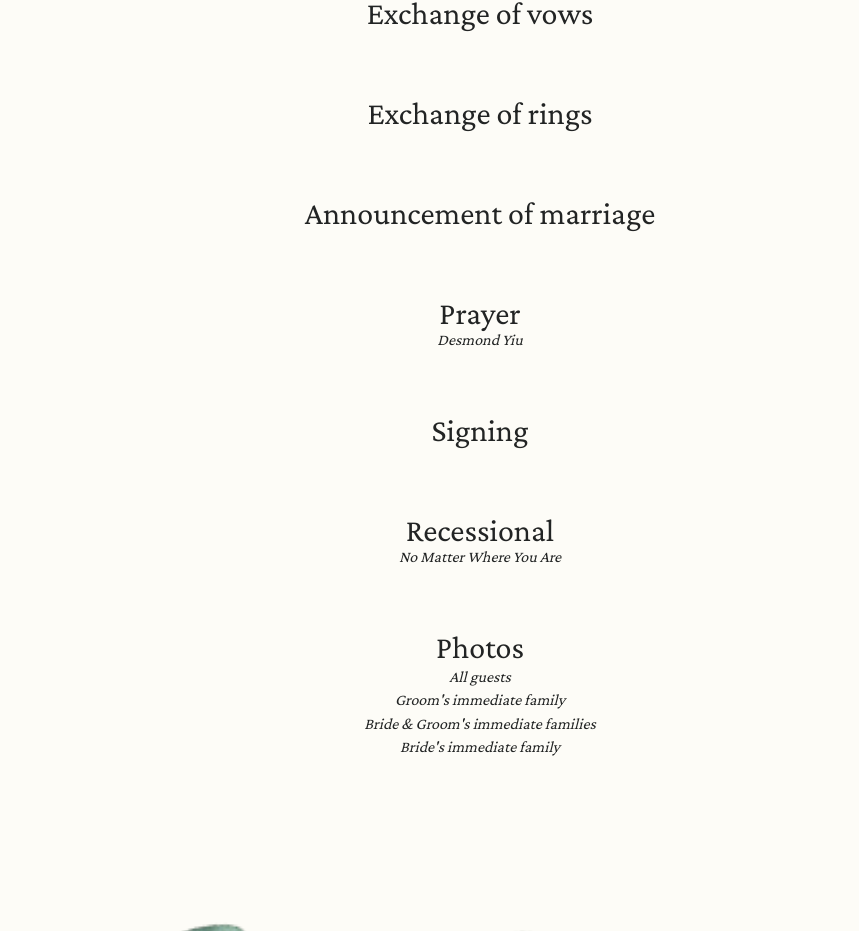
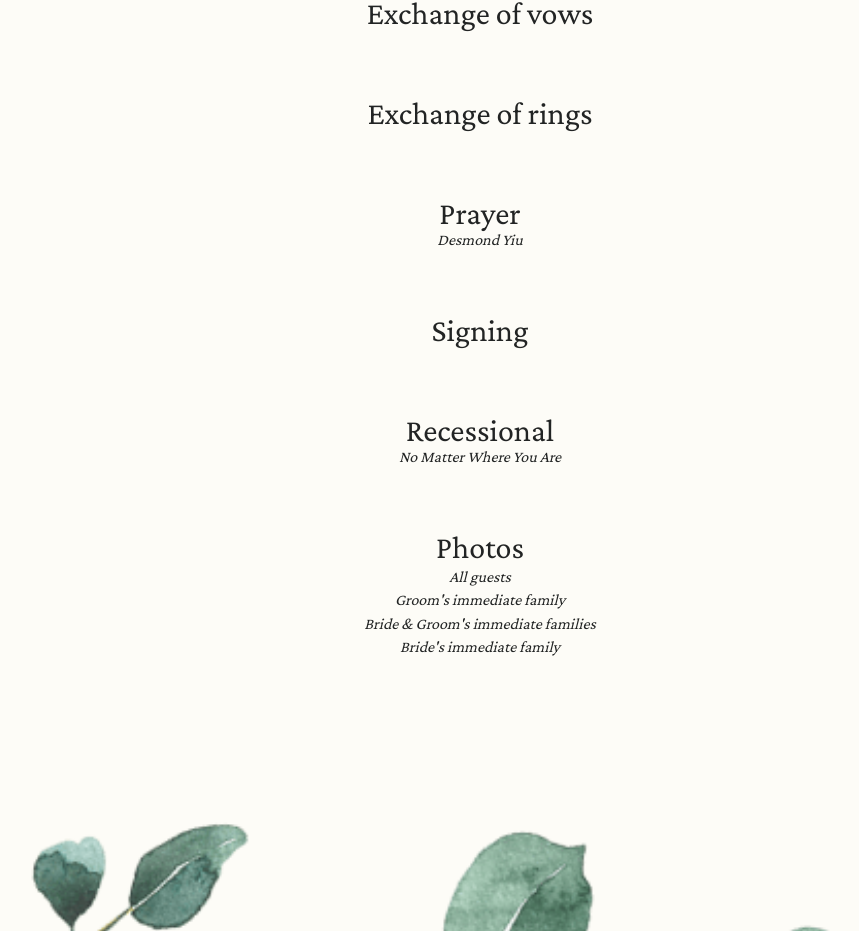
Before and after one commit to aybw22/aybw22.github.io, a plain HTML site: page index.html in a window 1280 px wide. Shown: the part 5236-6167 px from the top of the page, without its empty margins (160-1019 px from the left). Drawn offline with Linux system fonts and the light colour scheme; a web font is replaced by a local one.

Commit message:
Remove announcement item

```diff
--- a/index.html
+++ b/index.html
@@ -40,7 +40,6 @@
     <p>Pastor Simon Nagel</p>
     <h3>Exchange of vows</h3>
     <h3>Exchange of rings</h3>
-    <h3>Announcement of marriage</h3>
     <h3>Prayer</h3>
     <p>Desmond Yiu</p>
     <h3>Signing</h3>
```
